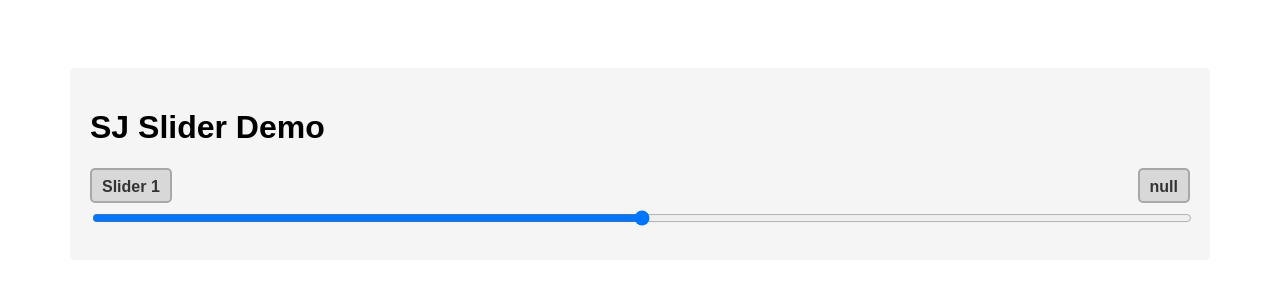
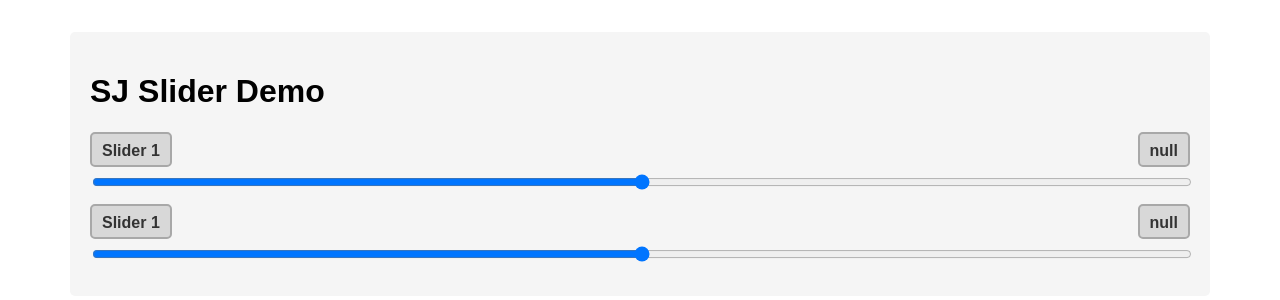
Before and after one commit to nomissivraj/sj-slider, a plain HTML site: page index.html in a window 1280 px wide. Shown: the part 236-536 px from the top of the page. Drawn offline with Linux system fonts and the light colour scheme.

Commit message:
getting current slider details

```diff
--- a/index.html
+++ b/index.html
@@ -22,6 +22,12 @@
             <input id="slider-1" class="sj-slider" type="range" data-slider-category="category-1" data-slider-output="slider-1-output" data-slider-direction="default">
         </div>
 
+        <div class="sj-slider-container">
+            <label class="sj-slider-label" for="slider-2">Slider 1</label>
+            <output id="slider-2-output" for="slider-2" class="sj-slider-output">null</output>
+            <input id="slider-2" class="sj-slider" type="range" data-slider-category="category-2" data-slider-output="slider-2-output" data-slider-direction="reverse">
+        </div>
+
     </main>
 </body>
 </html>
--- a/js/sj-slider.js
+++ b/js/sj-slider.js
@@ -1,29 +1,19 @@
-var sjSlider = {};
-((self) => {
-    self.init = (opts) => {
-        console.log(opts);
-    }
-    self.main = () => {
-        console.log('main')
-    }
-})(sjSlider);
-
-let opts = {
+let sliderOpts = {
     sliders:[
         {
-            sliderName: 'Category-2',
+            category: 'Category-2',
             min:0,
             max:10,
             reversed: false
         },
         {
-            sliderName: 'Category-2',
+            category: 'Category-2',
             textSlider: true,
             customText: ['text1', 'text2'],
             reversed: false
         },
         {
-            sliderName: 'Category-3',
+            category: 'Category-3',
             textSlider: true,
             customText: ['string1', 'string2'],
             reversed: true
@@ -32,4 +22,22 @@ let opts = {
 
 };
 
-sjSlider.init(opts)
+window.onload = () => {
+    sjSlider.init(sliderOpts)
+}
+
+var sjSlider = {};
+((self) => {
+    self.init = (opts) => {
+        let els = document.querySelectorAll('.sj-slider');
+        for (let i = 0; i < els.length; i++) {
+           let category = els[i].getAttribute('data-slider-category'),
+            direction = els[i].getAttribute('data-slider-direction'),
+            output = els[i].getAttribute('data-slider-output');
+            console.log('Slider',i+':', category, direction, output)
+        }
+    }
+    self.update = () => {
+        console.log('update')
+    }
+})(sjSlider);
```
